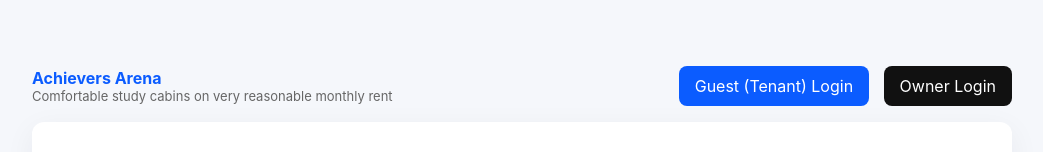
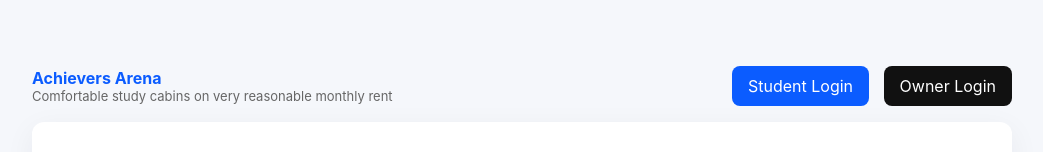
Before and after one commit to achievers-arena/achievers-arena.github.io, a plain HTML site: page index.html in a window 1280 px wide. Shown: the top 152 px of the page, without its empty margins (118-1161 px from the left). Drawn offline with Linux system fonts and the light colour scheme.

Commit message:
Update index.html

```diff
--- a/index.html
+++ b/index.html
@@ -33,7 +33,7 @@
       </div>
       <div class="buttons">
         <!-- These links include a query param to tell your main site which button was clicked -->
-        <a href="https://yourwebsite.com/login?user=tenant" target="_blank" rel="noopener">Guest (Tenant) Login</a>
+        <a href="https://yourwebsite.com/login?user=tenant" target="_blank" rel="noopener">Student Login</a>
         <a href="https://yourwebsite.com/login?user=owner" target="_blank" rel="noopener" style="background:#111;color:#fff">Owner Login</a>
       </div>
     </header>
```
